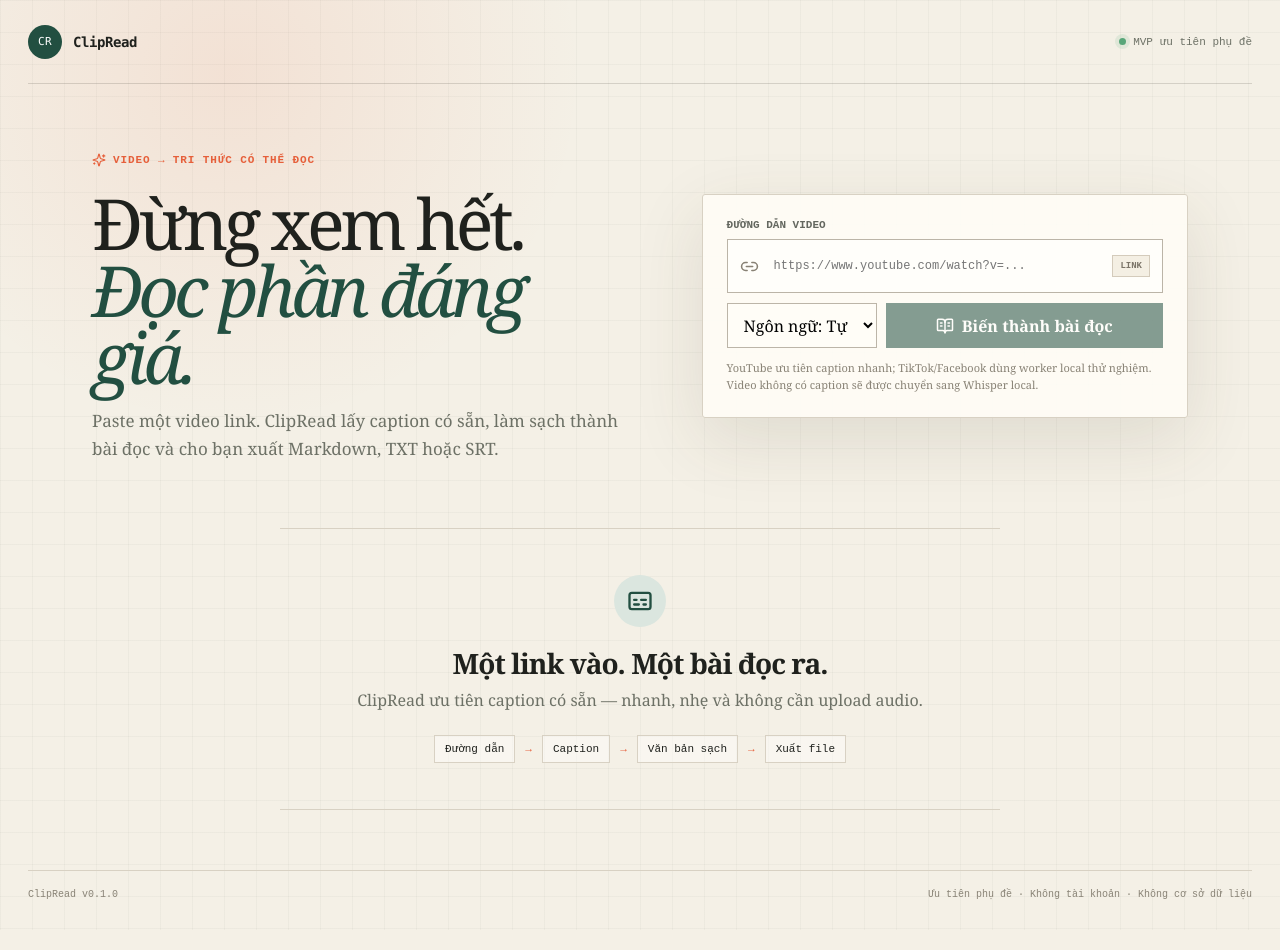
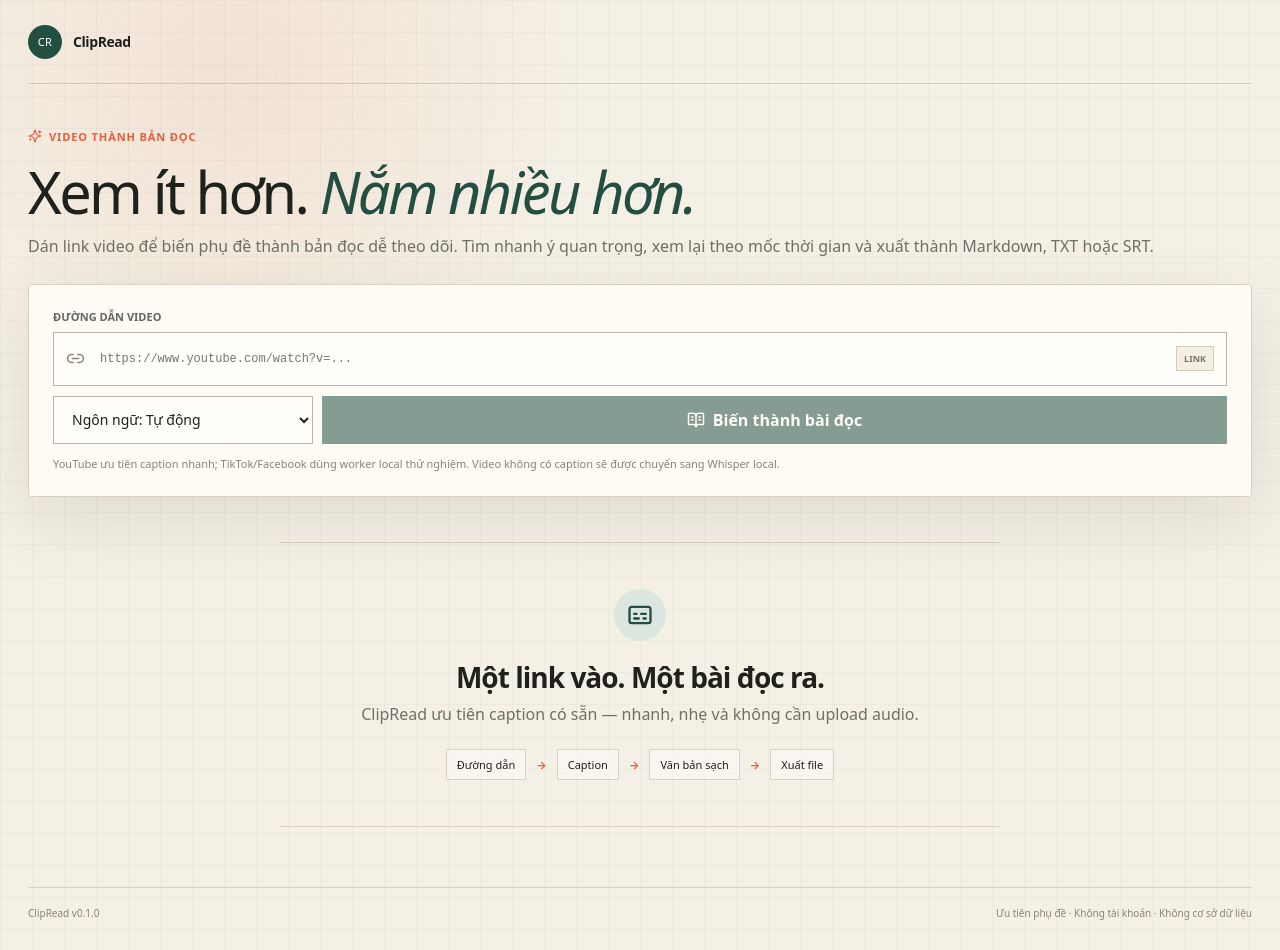
Before and after one commit to tqt97/clipread, a Next.js app: page / in a window 1280 px wide. Built offline with nearby package versions, Linux system fonts and the light colour scheme.

Commit message:
style(ui): refine hero and unify typography

```diff
--- a/app/styles.css
+++ b/app/styles.css
@@ -15,34 +15,35 @@ body { margin: 0; color: var(--ink); background:
   radial-gradient(circle at 18% 8%, rgba(230,95,58,.10), transparent 22rem),
   linear-gradient(rgba(50,48,41,.035) 1px, transparent 1px),
   linear-gradient(90deg, rgba(50,48,41,.035) 1px, transparent 1px),
-  var(--paper); background-size: auto, 32px 32px, 32px 32px, auto; font-family: Georgia, 'Times New Roman', serif; }
+  var(--paper); background-size: auto, 32px 32px, 32px 32px, auto; font-family: system-ui, -apple-system, BlinkMacSystemFont, 'Segoe UI', sans-serif; }
 button,input,select { font: inherit; }
 button { cursor: pointer; }
 button:disabled { cursor: not-allowed; opacity: .55; }
 .shell { min-height: 100vh; max-width: 1280px; margin: 0 auto; padding: 0 28px 30px; }
 .topbar { height: 84px; display: flex; align-items: center; justify-content: space-between; border-bottom: 1px solid rgba(66,61,51,.18); }
-.brand { display: flex; align-items: center; gap: 11px; font-family: ui-monospace, SFMono-Regular, Menlo, monospace; }
+.brand { display: flex; align-items: center; gap: 11px; font-family: system-ui, -apple-system, BlinkMacSystemFont, 'Segoe UI', sans-serif; }
 .brand > span { width: 34px; height: 34px; display: grid; place-items: center; border-radius: 50%; color: #fff; background: var(--green); font-size: 11px; letter-spacing: .04em; }
 .brand strong { font-size: 14px; letter-spacing: -.03em; }
-.status { display: flex; align-items: center; gap: 7px; font: 11px ui-monospace, SFMono-Regular, monospace; color: var(--muted); }
+.status { display: flex; align-items: center; gap: 7px; font: 11px system-ui, -apple-system, BlinkMacSystemFont, 'Segoe UI', sans-serif; color: var(--muted); }
 .status i { width: 7px; height: 7px; border-radius: 50%; background: #58a679; box-shadow: 0 0 0 4px rgba(88,166,121,.13); }
-.hero { min-height: 400px; display: grid; grid-template-columns: 1.05fr .95fr; gap: 72px; align-items: center; padding: 66px 5vw 50px; }
-.kicker { display: inline-flex; align-items: center; gap: 7px; color: var(--accent); font: 700 11px ui-monospace, SFMono-Regular, monospace; text-transform: uppercase; letter-spacing: .08em; }
-.hero h1 { margin: 18px 0 16px; font-size: clamp(45px, 5.5vw, 76px); line-height: .95; letter-spacing: -.065em; font-weight: 500; }
+.hero { width: 100%; display: grid; grid-template-columns: minmax(0, 1fr); gap: 24px; align-items: center; padding: 42px 0 30px; }
+.kicker { display: inline-flex; align-items: center; gap: 7px; color: var(--accent); font: 700 11px system-ui, -apple-system, BlinkMacSystemFont, 'Segoe UI', sans-serif; text-transform: uppercase; letter-spacing: .08em; }
+.hero h1 { margin: 12px 0 10px; font-size: clamp(38px, 4.5vw, 60px); line-height: 1.1; letter-spacing: -.045em; font-weight: 500; }
 .hero h1 em { color: var(--green); font-style: italic; }
-.hero-copy > p { max-width: 650px; margin: 0; color: var(--muted); font-size: 17px; line-height: 1.65; }
+.hero-copy > p { width: 100%; margin: 0; color: var(--muted); font-size: 16px; line-height: 1.65; }
 .input-card { background: rgba(255,253,247,.9); border: 1px solid var(--line); border-radius: 3px; padding: 24px; box-shadow: var(--shadow); position: relative; }
 .input-card::before { content: ''; position: absolute; inset: 7px -7px -7px 7px; border: 1px solid rgba(92,83,67,.18); z-index: -1; }
-.input-card label { display: block; margin-bottom: 8px; font: 700 11px ui-monospace, SFMono-Regular, monospace; text-transform: uppercase; color: #64675f; }
+.input-card label { display: block; margin-bottom: 8px; font: 700 11px system-ui, -apple-system, BlinkMacSystemFont, 'Segoe UI', sans-serif; text-transform: uppercase; color: #64675f; }
 .url-row { display: grid; grid-template-columns: 22px 1fr auto; align-items: center; gap: 10px; min-height: 54px; border: 1px solid #bbb4a7; background: #fffefa; padding: 0 12px; }
 .url-row svg { color: #888174; }
 .url-row input { min-width: 0; border: 0; outline: 0; background: transparent; color: var(--ink); font-family: ui-monospace, SFMono-Regular, monospace; font-size: 12px; }
-.platform { border: 1px solid #d4cbbb; background: #f4efe3; padding: 5px 7px; font: 700 9px ui-monospace, monospace; text-transform: uppercase; color: #7b7468; }
+.platform { border: 1px solid #d4cbbb; background: #f4efe3; padding: 5px 7px; font: 700 9px system-ui, -apple-system, BlinkMacSystemFont, 'Segoe UI', sans-serif; text-transform: uppercase; color: #7b7468; }
 .platform.youtube { color: #9c3624; border-color: #d9a69a; background: #fff1ec; }
 .platform.tiktok { color: #3e3b38; }
 .platform.facebook { color: #315886; }
-.input-actions { display: grid; grid-template-columns: 150px 1fr; gap: 9px; margin-top: 10px; }
-.input-actions select, .input-actions button { min-height: 45px; border: 1px solid #bcb5a8; background: #fffdf7; padding: 0 12px; }
+.input-actions { display: grid; grid-template-columns: minmax(200px, 260px) minmax(0, 1fr); gap: 9px; margin-top: 10px; }
+.input-actions select, .input-actions button { min-width: 0; min-height: 48px; border: 1px solid #bcb5a8; background: #fffdf7; padding: 0 14px; }
+.input-actions select { width: 100%; color: var(--ink); font-size: 14px; }
 .input-actions button { display: flex; align-items: center; justify-content: center; gap: 8px; border-color: var(--green); background: var(--green); color: #fff; font-weight: 700; }
 .input-card small { display: block; margin-top: 12px; color: #898376; font-size: 11px; line-height: 1.5; }
 .spin { animation: spin 1s linear infinite; }
@@ -51,54 +52,54 @@ button:disabled { cursor: not-allowed; opacity: .55; }
 .empty-state > div:first-child { width: 52px; height: 52px; display: grid; place-items: center; margin: auto; border-radius: 50%; background: var(--soft-green); color: var(--green); }
 .empty-state h2 { margin: 17px 0 7px; font-size: 28px; letter-spacing: -.035em; }
 .empty-state p { margin: 0; color: var(--muted); }
-.flow { margin-top: 24px; display: flex; justify-content: center; align-items: center; gap: 10px; font: 11px ui-monospace, monospace; }
+.flow { margin-top: 24px; display: flex; justify-content: center; align-items: center; gap: 10px; font: 11px system-ui, -apple-system, BlinkMacSystemFont, 'Segoe UI', sans-serif; }
 .flow span { padding: 7px 10px; border: 1px solid var(--line); background: rgba(255,255,255,.4); }
 .flow b { color: var(--accent); }
 .error-panel { max-width: 760px; margin: 0 auto 42px; border-left: 4px solid var(--accent); background: #fff4ee; padding: 18px 20px; }
-.error-panel strong { font-size: 14px; }.error-panel p { margin: 6px 0 0; color: #7a5e50; line-height: 1.5; }.error-panel button { margin-top: 12px; border: 1px solid #c88774; border-radius: 999px; background: #fffaf5; color: #7a4638; padding: 7px 13px; font: 700 10px ui-monospace, monospace; }.error-panel button:hover { background: #ffe9df; }.error-panel button:focus-visible { outline: 2px solid var(--accent); outline-offset: 2px; }
+.error-panel strong { font-size: 14px; }.error-panel p { margin: 6px 0 0; color: #7a5e50; line-height: 1.5; }.error-panel button { margin-top: 12px; border: 1px solid #c88774; border-radius: 999px; background: #fffaf5; color: #7a4638; padding: 7px 13px; font: 700 10px system-ui, -apple-system, BlinkMacSystemFont, 'Segoe UI', sans-serif; }.error-panel button:hover { background: #ffe9df; }.error-panel button:focus-visible { outline: 2px solid var(--accent); outline-offset: 2px; }
 .progress-panel { max-width: 760px; margin: 0 auto 42px; padding: 18px 20px; border: 1px solid #c6d5cc; background: rgba(255,253,247,.94); box-shadow: 0 10px 30px rgba(71,64,51,.06); }
 .progress-heading { display: flex; align-items: center; gap: 12px; }
 .progress-icon { display: grid; place-items: center; width: 38px; height: 38px; flex: 0 0 38px; border-radius: 50%; color: var(--green); background: var(--soft-green); }
 .progress-heading strong { display: block; font-size: 14px; }
 .progress-heading p { margin: 4px 0 0; color: var(--muted); font-size: 12px; line-height: 1.45; }
-.progress-count { margin-left: auto; white-space: nowrap; color: var(--green); font: 700 10px ui-monospace, monospace; }
+.progress-count { margin-left: auto; white-space: nowrap; color: var(--green); font: 700 10px system-ui, -apple-system, BlinkMacSystemFont, 'Segoe UI', sans-serif; }
 .progress-track { height: 7px; margin-top: 18px; overflow: hidden; border-radius: 99px; background: #e8e5db; }
 .progress-track span { display: block; height: 100%; border-radius: inherit; background: var(--green); transition: width .35s ease; }
 .progress-fill-active { background: linear-gradient(90deg, var(--green), #6e9c87, var(--green)) !important; background-size: 200% 100%; animation: progress-shimmer 1.25s linear infinite; }
 @keyframes progress-shimmer { to { background-position: -200% 0; } }
-.progress-cancel { margin-top: 14px; border: 1px solid #d8c6bd; border-radius: 999px; background: transparent; color: #8a5546; padding: 7px 12px; font: 700 10px ui-monospace, monospace; transition: background .2s ease, border-color .2s ease, color .2s ease; }
+.progress-cancel { margin-top: 14px; border: 1px solid #d8c6bd; border-radius: 999px; background: transparent; color: #8a5546; padding: 7px 12px; font: 700 10px system-ui, -apple-system, BlinkMacSystemFont, 'Segoe UI', sans-serif; transition: background .2s ease, border-color .2s ease, color .2s ease; }
 .progress-cancel:hover { border-color: #b98b7b; background: #fff4ee; color: #713f32; }
 .progress-cancel:focus-visible { outline: 2px solid var(--accent); outline-offset: 2px; }
-.progress-labels { display: flex; justify-content: space-between; gap: 8px; margin-top: 8px; color: #8b8578; font: 9px ui-monospace, monospace; }
+.progress-labels { display: flex; justify-content: space-between; gap: 8px; margin-top: 8px; color: #8b8578; font: 9px system-ui, -apple-system, BlinkMacSystemFont, 'Segoe UI', sans-serif; }
 .workspace { display: grid; grid-template-columns: 300px minmax(0, 1fr); gap: 24px; align-items: start; margin: 10px 0 58px; }
 .meta-card, .reader-card { background: var(--card); border: 1px solid var(--line); box-shadow: 0 10px 35px rgba(71,64,51,.07); }
 .meta-card { padding: 14px; position: sticky; top: 18px; }
 .meta-card img { width: 100%; aspect-ratio: 16/9; object-fit: cover; filter: saturate(.85) contrast(.96); }
-.source-badge { display: inline-block; margin-top: 14px; color: var(--accent); font: 700 10px ui-monospace, monospace; text-transform: uppercase; }
+.source-badge { display: inline-block; margin-top: 14px; color: var(--accent); font: 700 10px system-ui, -apple-system, BlinkMacSystemFont, 'Segoe UI', sans-serif; text-transform: uppercase; }
 .meta-card h2 { margin: 8px 0 5px; font-size: 21px; line-height: 1.15; letter-spacing: -.025em; }
 .meta-card > p { margin: 0; color: var(--muted); font-size: 13px; }
 .meta-card dl { margin: 20px 0 0; border-top: 1px solid var(--line); }
-.meta-card dl div { display: flex; justify-content: space-between; padding: 10px 0; border-bottom: 1px solid #e7e0d3; font: 11px ui-monospace, monospace; }
+.meta-card dl div { display: flex; justify-content: space-between; padding: 10px 0; border-bottom: 1px solid #e7e0d3; font: 11px system-ui, -apple-system, BlinkMacSystemFont, 'Segoe UI', sans-serif; }
 .meta-card dt { color: #8b8578; }.meta-card dd { margin: 0; font-weight: 700; }
 .insights-card { margin-top: 22px; padding-top: 18px; border-top: 1px solid var(--line); }
 .insights-heading { display: flex; align-items: baseline; justify-content: space-between; gap: 8px; }
-.insights-heading strong, .keyword-title { color: var(--green); font: 700 10px ui-monospace, monospace; text-transform: uppercase; letter-spacing: .04em; }
-.insights-heading small { color: #989184; font: 9px ui-monospace, monospace; }
+.insights-heading strong, .keyword-title { color: var(--green); font: 700 10px system-ui, -apple-system, BlinkMacSystemFont, 'Segoe UI', sans-serif; text-transform: uppercase; letter-spacing: .04em; }
+.insights-heading small { color: #989184; font: 9px system-ui, -apple-system, BlinkMacSystemFont, 'Segoe UI', sans-serif; }
 .highlight-list { margin: 10px 0 0; padding: 0; list-style: none; }
 .highlight-list li + li { border-top: 1px solid #eee8dc; }
 .highlight-list button { width: 100%; display: flex; gap: 9px; justify-content: space-between; align-items: flex-start; padding: 9px 0; border: 0; background: transparent; color: var(--ink); text-align: left; font-size: 12px; line-height: 1.4; }
 .highlight-list button:hover { color: var(--accent); }
-.highlight-list time { flex: 0 0 auto; color: var(--accent); font: 10px ui-monospace, monospace; }
+.highlight-list time { flex: 0 0 auto; color: var(--accent); font: 10px system-ui, -apple-system, BlinkMacSystemFont, 'Segoe UI', sans-serif; }
 .keyword-section { margin-top: 15px; }
 .keyword-list { display: flex; flex-wrap: wrap; gap: 5px; margin-top: 8px; }
-.keyword-chip { display: inline-flex; align-items: center; gap: 5px; border: 1px solid #d4cbbb; border-radius: 999px; background: #f8f3e8; color: #5f5b51; padding: 5px 8px; font: 10px ui-monospace, monospace; }
+.keyword-chip { display: inline-flex; align-items: center; gap: 5px; border: 1px solid #d4cbbb; border-radius: 999px; background: #f8f3e8; color: #5f5b51; padding: 5px 8px; font: 10px system-ui, -apple-system, BlinkMacSystemFont, 'Segoe UI', sans-serif; }
 .keyword-chip:hover { border-color: var(--accent); color: var(--accent); }
 .keyword-chip small { color: #9b9384; font-size: 9px; }
 .reader-toolbar { min-height: 64px; padding: 10px 14px; display: flex; align-items: center; justify-content: space-between; gap: 14px; border-bottom: 1px solid var(--line); }
 .transcript-search { display: flex; align-items: center; gap: 8px; min-height: 42px; padding: 7px 14px; border-bottom: 1px solid var(--line); color: #8b8578; }
-.transcript-search input { flex: 1; min-width: 0; border: 0; outline: 0; background: transparent; color: var(--ink); font: 12px ui-monospace, monospace; }
+.transcript-search input { flex: 1; min-width: 0; border: 0; outline: 0; background: transparent; color: var(--ink); font: 12px system-ui, -apple-system, BlinkMacSystemFont, 'Segoe UI', sans-serif; }
 .transcript-search input:focus-visible { outline: 2px solid var(--accent); outline-offset: 3px; border-radius: 2px; }
-.transcript-search span { white-space: nowrap; font: 10px ui-monospace, monospace; }
+.transcript-search span { white-space: nowrap; font: 10px system-ui, -apple-system, BlinkMacSystemFont, 'Segoe UI', sans-serif; }
 .transcript-search button { display: grid; place-items: center; border: 0; background: transparent; color: #777266; padding: 4px; }
 .transcript-search button:disabled { opacity: .35; }
 .transcript-search button:focus-visible { outline: 2px solid var(--accent); outline-offset: 2px; border-radius: 3px; }
@@ -106,16 +107,16 @@ button:disabled { cursor: not-allowed; opacity: .55; }
 .knowledge-heading { display: flex; align-items: center; justify-content: space-between; gap: 8px; }
 .knowledge-heading strong, .knowledge-card h3, .qa-box label { display: flex; align-items: center; gap: 6px; }
 .knowledge-heading button, .caption-tools button { display: inline-flex; align-items: center; gap: 4px; border: 1px solid var(--line); background: var(--paper); color: var(--muted); border-radius: 4px; padding: 5px 7px; font-size: 10px; cursor: pointer; }
-.knowledge-card h3 { margin: 15px 0 7px; font: 700 10px ui-monospace, monospace; text-transform: uppercase; letter-spacing: .08em; color: var(--muted); }
+.knowledge-card h3 { margin: 15px 0 7px; font: 700 10px system-ui, -apple-system, BlinkMacSystemFont, 'Segoe UI', sans-serif; text-transform: uppercase; letter-spacing: .08em; color: var(--muted); }
 .summary-paragraph { margin: 0; color: var(--ink); font-size: 13px; line-height: 1.6; }
 .summary-list, .chapter-list, .action-list { list-style: none; padding: 0; margin: 0; display: grid; gap: 5px; }
 .summary-list button, .chapter-list button, .action-list button, .qa-answer button { width: 100%; display: flex; gap: 7px; align-items: flex-start; border: 0; background: transparent; color: var(--ink); padding: 5px 0; text-align: left; cursor: pointer; font: 12px/1.45 inherit; }
 .summary-list button:hover, .chapter-list button:hover, .action-list button:hover, .qa-answer button:hover { color: var(--accent); }
-.summary-list time, .chapter-list time, .qa-answer time { flex: 0 0 auto; color: var(--accent); font: 10px ui-monospace, monospace; padding-top: 2px; }
+.summary-list time, .chapter-list time, .qa-answer time { flex: 0 0 auto; color: var(--accent); font: 10px system-ui, -apple-system, BlinkMacSystemFont, 'Segoe UI', sans-serif; padding-top: 2px; }
 .muted-item { color: var(--muted); font-size: 12px; }
 .action-list button span { color: var(--accent); font-size: 15px; line-height: 1; }
 .qa-box { margin-top: 16px; padding-top: 12px; border-top: 1px dashed var(--line); }
-.qa-box label { margin-bottom: 7px; color: var(--muted); font: 700 10px ui-monospace, monospace; text-transform: uppercase; }
+.qa-box label { margin-bottom: 7px; color: var(--muted); font: 700 10px system-ui, -apple-system, BlinkMacSystemFont, 'Segoe UI', sans-serif; text-transform: uppercase; }
 .qa-box input, .note-editor input { width: 100%; min-width: 0; border: 1px solid var(--line); border-radius: 4px; background: var(--paper); color: var(--ink); padding: 8px 9px; font: 12px inherit; }
 .qa-answer { margin-top: 8px; display: grid; gap: 4px; }
 .qa-answer small { color: var(--muted); font-size: 10px; }
@@ -124,14 +125,14 @@ button:disabled { cursor: not-allowed; opacity: .55; }
 .caption-row:hover .caption-tools, .caption-row.active .caption-tools { opacity: 1; }
 .caption-tools button { padding: 3px; }
 .note-editor { border-top: 1px solid var(--line); padding: 12px 18px 15px; background: color-mix(in srgb, var(--paper) 88%, var(--accent)); }
-.note-editor label { display: block; margin-bottom: 6px; color: var(--muted); font: 10px ui-monospace, monospace; text-transform: uppercase; }
+.note-editor label { display: block; margin-bottom: 6px; color: var(--muted); font: 10px system-ui, -apple-system, BlinkMacSystemFont, 'Segoe UI', sans-serif; text-transform: uppercase; }
 .note-editor > div { display: flex; gap: 7px; }
 .note-editor button { flex: 0 0 auto; border: 0; border-radius: 4px; background: var(--accent); color: #fff; padding: 8px 10px; font-size: 11px; cursor: pointer; }
 .reading-progress { height: 4px; overflow: hidden; background: #e8e5db; }
 .reading-progress span { display: block; height: 100%; background: var(--accent); transition: width .2s ease; }
-.reading-progress-label { margin-left: auto; color: var(--green); white-space: nowrap; font: 700 10px ui-monospace, monospace; }
+.reading-progress-label { margin-left: auto; color: var(--green); white-space: nowrap; font: 700 10px system-ui, -apple-system, BlinkMacSystemFont, 'Segoe UI', sans-serif; }
 .view-switch,.export-actions { display: flex; gap: 5px; flex-wrap: wrap; }
-.reader-toolbar button { min-height: 34px; border: 1px solid transparent; background: transparent; color: #777266; display: inline-flex; align-items: center; gap: 5px; padding: 0 9px; font: 700 10px ui-monospace, monospace; }
+.reader-toolbar button { min-height: 34px; border: 1px solid transparent; background: transparent; color: #777266; display: inline-flex; align-items: center; gap: 5px; padding: 0 9px; font: 700 10px system-ui, -apple-system, BlinkMacSystemFont, 'Segoe UI', sans-serif; }
 .view-switch button.active { color: var(--green); background: var(--soft-green); border-color: #c6d5cc; }
 .export-actions button { border-color: var(--line); background: #fffef9; }
 .reader-body { padding: clamp(26px, 4vw, 58px); max-height: 780px; overflow: auto; }
@@ -139,10 +140,11 @@ button:disabled { cursor: not-allowed; opacity: .55; }
 .reader-body > p:first-child::first-letter { float: left; color: var(--accent); font-size: 58px; line-height: .8; padding: 8px 8px 0 0; }
 .caption-row { display: grid; grid-template-columns: 70px 1fr; gap: 16px; padding: 10px 0; border-bottom: 1px solid #eee8dc; scroll-margin: 18px; transition: background .2s ease; }
 .caption-row.active { margin-inline: -10px; padding-inline: 10px; border-radius: 3px; background: #fff3ed; }
-.caption-row > a { display: inline-flex; align-items: flex-start; gap: 3px; color: var(--accent); padding-top: 3px; font: 10px ui-monospace, monospace; text-decoration: none; }
+.caption-row > a { display: inline-flex; align-items: flex-start; gap: 3px; color: var(--accent); padding-top: 3px; font: 10px system-ui, -apple-system, BlinkMacSystemFont, 'Segoe UI', sans-serif; text-decoration: none; }
 .caption-row > a:hover { text-decoration: underline; }
 .caption-row span { line-height: 1.55; }
 .caption-row mark { border-radius: 2px; background: #f7d88b; color: inherit; padding: 0 2px; }
-footer { display: flex; justify-content: space-between; gap: 18px; border-top: 1px solid var(--line); padding-top: 18px; color: #898376; font: 10px ui-monospace, monospace; }
+footer { display: flex; justify-content: space-between; gap: 18px; border-top: 1px solid var(--line); padding-top: 18px; color: #898376; font: 10px system-ui, -apple-system, BlinkMacSystemFont, 'Segoe UI', sans-serif; }
+@media (hover: none) { .caption-tools { opacity: 1; } }
 @media (max-width: 900px) { .hero { grid-template-columns: 1fr; gap: 34px; padding-inline: 0; } .workspace { grid-template-columns: 1fr; }.meta-card { position: static; display: grid; grid-template-columns: 180px 1fr; gap: 12px; }.meta-card dl { grid-column: 1/-1; }.reader-toolbar { align-items: flex-start; flex-direction: column; }.reading-progress-label { margin-left: 0; order: 3; } }
 @media (max-width: 600px) { .shell { padding-inline: 16px; }.topbar { height: 70px; }.hero { padding-top: 42px; }.hero h1 { font-size: 46px; }.input-card { padding: 17px; }.input-actions { grid-template-columns: 1fr; }.workspace { margin-top: 0; }.meta-card { grid-template-columns: 1fr; }.reader-body { padding: 24px 20px; }.flow { flex-wrap: wrap; }.status { display: none; }footer { flex-direction: column; }.progress-heading { align-items: flex-start; }.progress-count { margin-left: auto; }.progress-labels { font-size: 8px; }.progress-labels span:nth-child(3) { display: none; }.caption-row { grid-template-columns: 62px 1fr; gap: 10px; }.transcript-search { padding-inline: 10px; }.note-editor > div { flex-direction: column; }.note-editor button { width: 100%; } }
--- a/components/TranscriptWorkbench.tsx
+++ b/components/TranscriptWorkbench.tsx
@@ -379,14 +379,13 @@ export const TranscriptWorkbench = () => {
     <main className="shell">
       <header className="topbar">
         <div className="brand"><span>CR</span><strong>ClipRead</strong></div>
-        <div className="status"><i /> MVP ưu tiên phụ đề</div>
       </header>
 
       <section className="hero">
         <div className="hero-copy">
-          <span className="kicker"><Sparkles size={14} /> video → tri thức có thể đọc</span>
-          <h1>Đừng xem hết.<br/><em>Đọc phần đáng giá.</em></h1>
-          <p>Paste một video link. ClipRead lấy caption có sẵn, làm sạch thành bài đọc và cho bạn xuất Markdown, TXT hoặc SRT.</p>
+          <span className="kicker"><Sparkles size={14} /> video thành bản đọc</span>
+          <h1>Xem ít hơn. <em>Nắm nhiều hơn.</em></h1>
+          <p>Dán link video để biến phụ đề thành bản đọc dễ theo dõi. Tìm nhanh ý quan trọng, xem lại theo mốc thời gian và xuất thành Markdown, TXT hoặc SRT.</p>
         </div>
 
         <div className="input-card">
```
